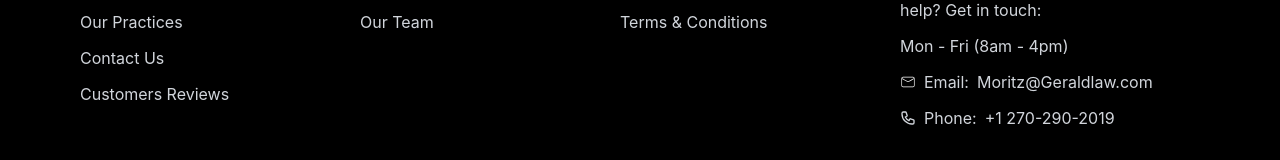
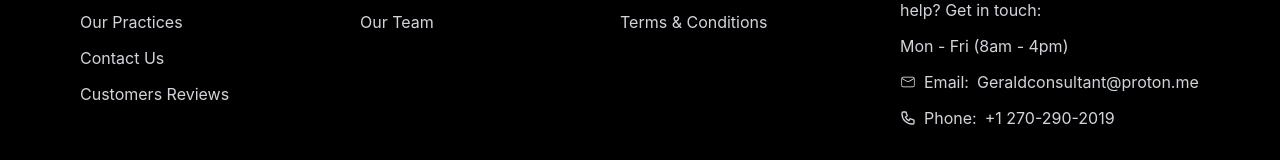
Before and after one commit to CodeCraftersX/GeraldMoritz, a React (Vite) app: page / in a window 1280 px wide. Shown: the part 2253-2413 px from the top of the page. Built offline with nearby package versions, Linux system fonts and the light colour scheme.

Commit message:
updated the gmail

```diff
--- a/src/components/Footer/Footer.tsx
+++ b/src/components/Footer/Footer.tsx
@@ -29,7 +29,7 @@ export default function Footer() {
                       <b className="text-2xl">Contacts</b>
                       <p className="text-gray-300 w-full max-w-[15rem] text-md">Do have a question you need help? Get in touch:</p>
                       <p className="text-gray-300 text-md">Mon - Fri (8am - 4pm)</p>
-                      <a href="mailto:Moritz@Geraldlaw.com" className="flex items-center gap-2 text-gray-300 text-md"><CiMail className="font-bold text-white"/> <span>Email:</span> Moritz@Geraldlaw.com</a>
+                      <a href="mailto:Geraldconsultant@proton.me" className="flex items-center gap-2 text-gray-300 text-md"><CiMail className="font-bold text-white"/> <span>Email:</span> Geraldconsultant@proton.me</a>
                       <a href="tel:+12702902019" className="flex items-center gap-2 text-gray-300 text-md"><HiOutlinePhone /><span>Phone:</span> +1 270-290-2019</a>
                   </div>
               </div>
--- a/src/pages/Contact.tsx
+++ b/src/pages/Contact.tsx
@@ -51,7 +51,7 @@ Response email: ${email}
 Message:
 ${textContent}
     `;
-    const mailtoLink = `mailto:Moritz@Geraldlaw.com?subject=${encodeURIComponent(subject)}&body=${encodeURIComponent(body)}`;
+    const mailtoLink = `mailto:Geraldconsultant@proton.me?subject=${encodeURIComponent(subject)}&body=${encodeURIComponent(body)}`;
 
     window.location.href = mailtoLink;
   };
```
